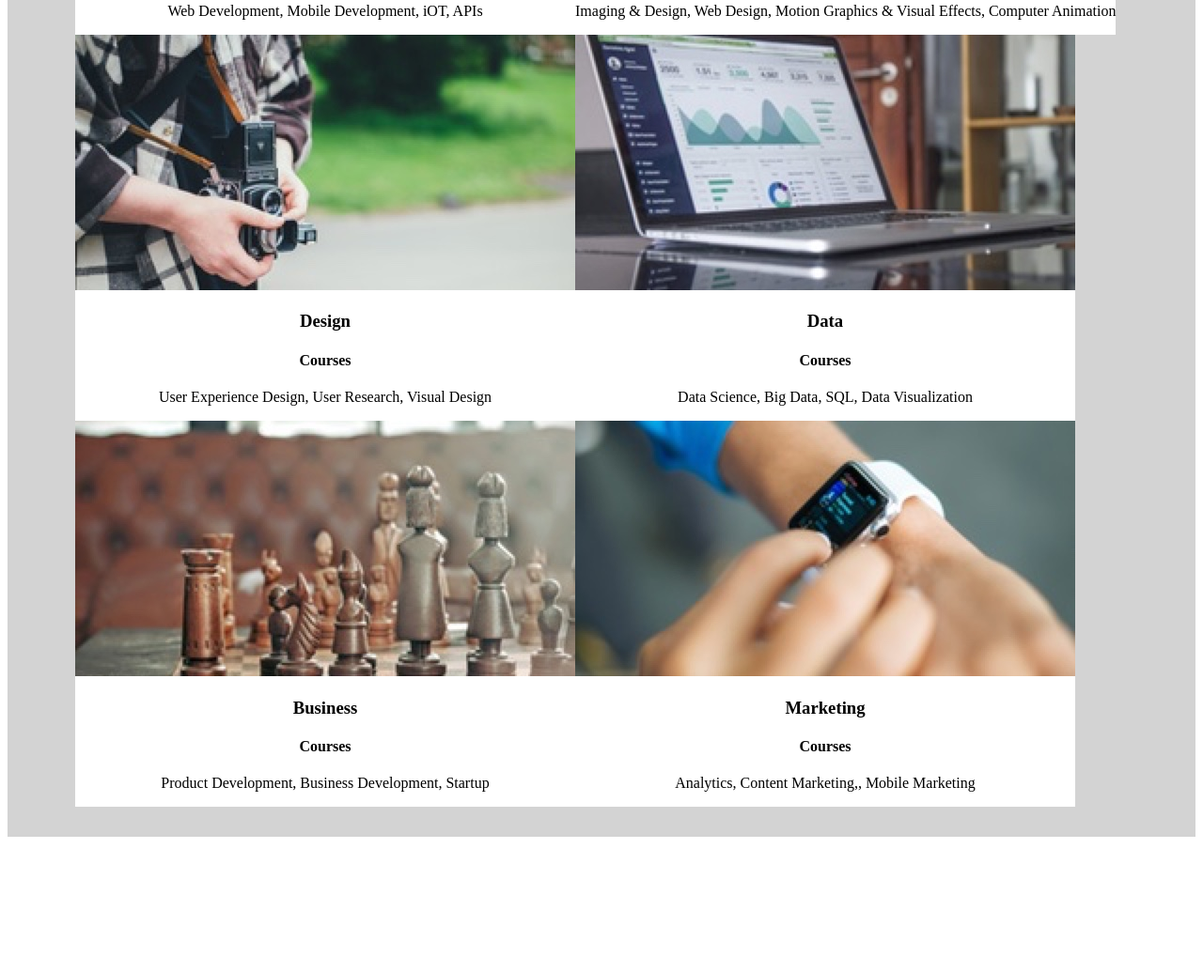
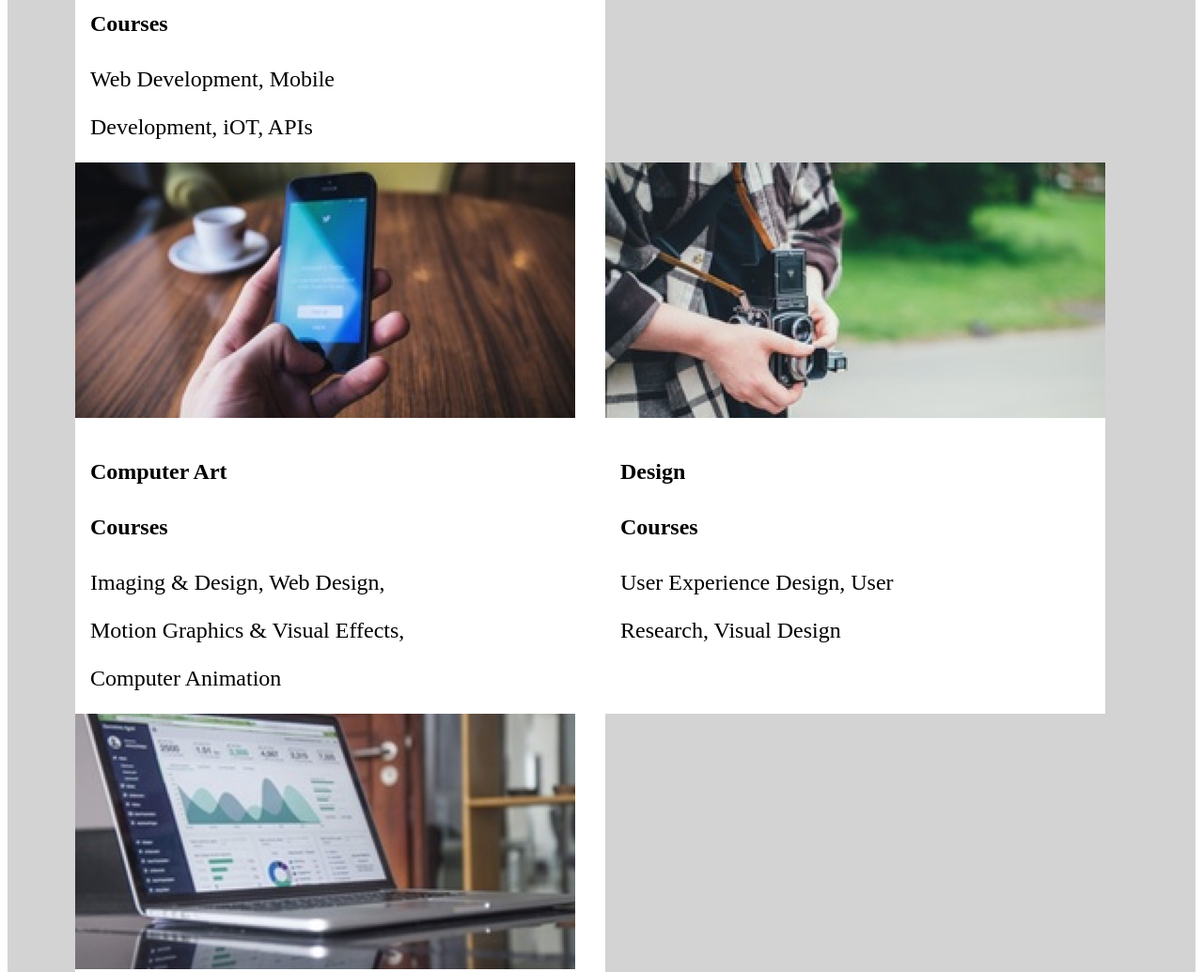
Before and after one commit to hamishv3000/CapstoneColmarAcademy, a plain HTML site: page index.html in a window 1280 px wide. Shown: the part 2715-3750 px from the top of the page at 94% size. Before the commit the page ends 3614 px from the top, so only its background shows below. Drawn offline with Linux system fonts and the light colour scheme.

Commit message:
courses Section complete

```diff
--- a/index.html
+++ b/index.html
@@ -72,43 +72,53 @@
       <div class="coursetype">
         <div class="software">
           <img src="./resources/images/course-software.jpg" alt="Software Engineering Course">
-          <h3>Software Engineering</h3>
-          <h4>Courses</h4>
-          <p>Web Development, Mobile Development, iOT, APIs</p>
+          <h3 id="coursetype">Software Engineering</h3>
+          <h4 id="courses">Courses</h4>
+          <p id="type">Web Development, Mobile</p>
+          <p id="type">Development, iOT, APIs</p>
         </div>
-        <div class="Computerart">
+        <div class="computerart">
           <img src="./resources/images/course-computer-art.jpg" alt="Computer Art Course">
-          <h3>Computer Art</h3>
-          <h4>Courses</h4>
-          <p>Imaging &amp; Design, Web Design, Motion Graphics &amp; Visual Effects, Computer Animation</p>
+          <h3 id="coursetype">Computer Art</h3>
+          <h4 id="courses">Courses</h4>
+          <p id="type">Imaging &amp; Design, Web Design,</p>
+          <p id="type">Motion Graphics &amp; Visual Effects, </p>
+          <p id="type">Computer Animation</p>
         </div>
         <div class="design">
           <img src="./resources/images/course-design.jpg" alt="Design Course">
-          <h3>Design</h3>
-          <h4>Courses</h4>
-          <p>User Experience Design, User Research, Visual Design</p>
+          <h3 id="coursetype">Design</h3>
+          <h4 id="courses">Courses</h4>
+          <p id="type">User Experience Design, User</p>
+          <p id="type">Research, Visual Design</p>
         </div>
         <div class="data">
           <img src="./resources/images/course-data.jpg" alt="Data Course">
-          <h3>Data</h3>
-          <h4>Courses</h4>
-          <p>Data Science, Big Data, SQL, Data Visualization</p>
+          <h3 id="coursetype">Data</h3>
+          <h4 id="courses">Courses</h4>
+          <p id="type">Data Science, Big Data, SQL, Data</p>
+          <p id="type">Visualization</p>
         </div>
         <div class="business">
           <img src="./resources/images/course-business.jpg" alt="Business Course">
-          <h3>Business</h3>
-          <h4>Courses</h4>
-          <p>Product Development, Business Development, Startup</p>
+          <h3 id="coursetype">Business</h3>
+          <h4 id="courses">Courses</h4>
+          <p id="type">Product Development, Business</p>
+          <p id="type">Development, Startup</p>
         </div>
         <div class="marketing">
           <img src="resources\images\course-marketing.jpg" alt="Marketing Course">
-          <h3>Marketing</h3>
-          <h4>Courses</h4>
-          <p>Analytics, Content Marketing,, Mobile Marketing</p>
+          <h3 id="coursetype">Marketing</h3>
+          <h4 id="courses">Courses</h4>
+          <p id="type">Analytics, Content Marketing,</p>
+          <p id="type">Mobile Marketing</p>
         </div>
       </div>
   	</section>
+<!-- Thesis Section-->
+    <section class="thesis">
 
+    </section>
   <!-- footer -->
 <footer>
 
--- a/resources/css/style.css
+++ b/resources/css/style.css
@@ -206,7 +206,7 @@ header .signinarea {
 
 .courses h1 {
   padding-top: 2rem;
-  font-size: 1.75rem;
+  font-size: 2rem;
 }
 
 .courses img {
@@ -221,8 +221,28 @@ header .signinarea {
   display: flex;
   flex-wrap: wrap;
 }
+ #coursetype {
+   padding-top: 1rem;
+   padding-left: 1rem;
+   font-size: 1.5rem;
+   text-align: left;
+ }
+#courses {
+  padding-left: 1rem;
+  font-size: 1.5rem;
+  text-align:left;
+}
 
-.software, .Computerart, .design, .data, .business, .marketing {
+#type {
+  padding-left: 1rem;
+  font-size: 1.5rem;
+  text-align: left;
+}
+
+ .software, .computerart, .data, .business {
+   padding-right: 2rem;
+ }
+.software, .computerart, .design, .data, .business, .marketing {
   background-color: white;
 }
 /*footer {
```
